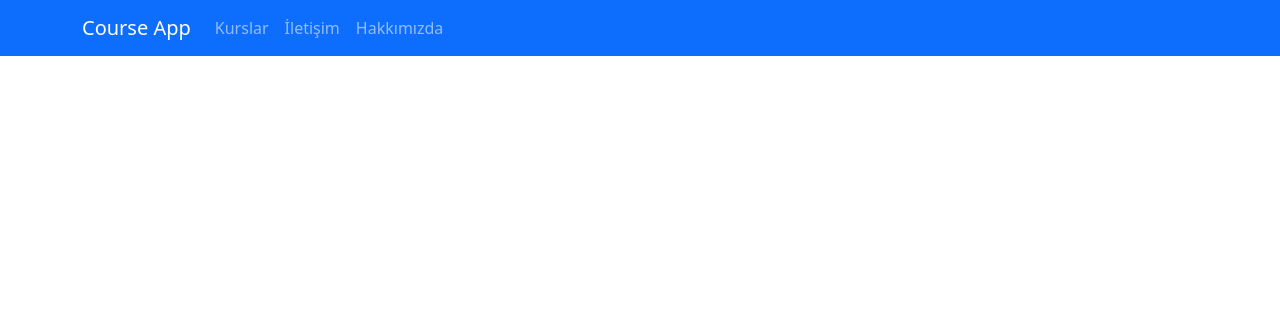
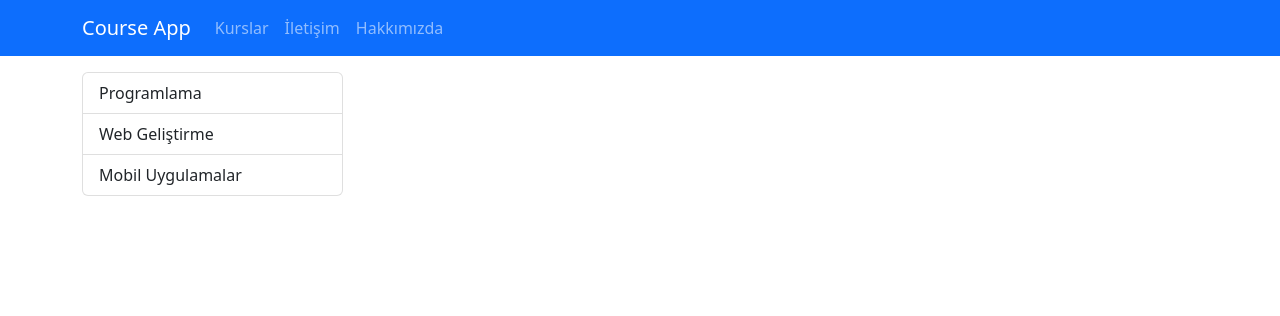
Before and after one commit to gonulpolat/Django-ile-Web-Gelistirme-Sadik-Turan, a Django app: page / in a window 1280 px wide. Shown: the top 316 px of the page. Run offline with Django 4.2, Linux system fonts and the light colour scheme; some libraries are stand-ins or nearby versions.

Commit message:
menu eklendi

```diff
--- a/Pages/templates/pages/index.html
+++ b/Pages/templates/pages/index.html
@@ -29,6 +29,35 @@
       </div>
     </nav>
 
+    <!---->
+    <div class="container mt-3">
+      <div class="row">
+        <div class="col-3">
+          <!--menu-->
+          <div class="list-group">
+            <a
+              href="kurs/kategori/programlama"
+              class="list-group-item list-group-item-action"
+              >Programlama</a
+            >
+            <a
+              href="kurs/kategori/web-gelistirme"
+              class="list-group-item list-group-item-action"
+              >Web Geliştirme</a
+            >
+            <a
+              href="kurs/kategori/mobil-uygulamalar"
+              class="list-group-item list-group-item-action"
+              >Mobil Uygulamalar</a
+            >
+          </div>
+        </div>
+        <div class="col-9">
+          <!--content-->
+        </div>
+      </div>
+    </div>
+
     <script src="https://cdnjs.cloudflare.com/ajax/libs/bootstrap/5.2.2/js/bootstrap.min.js"></script>
   </body>
 </html>
```
